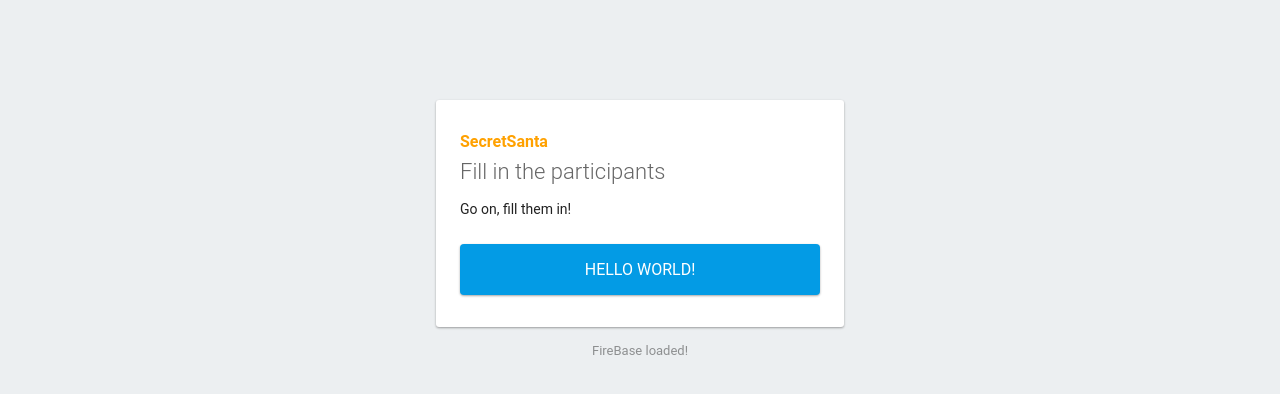
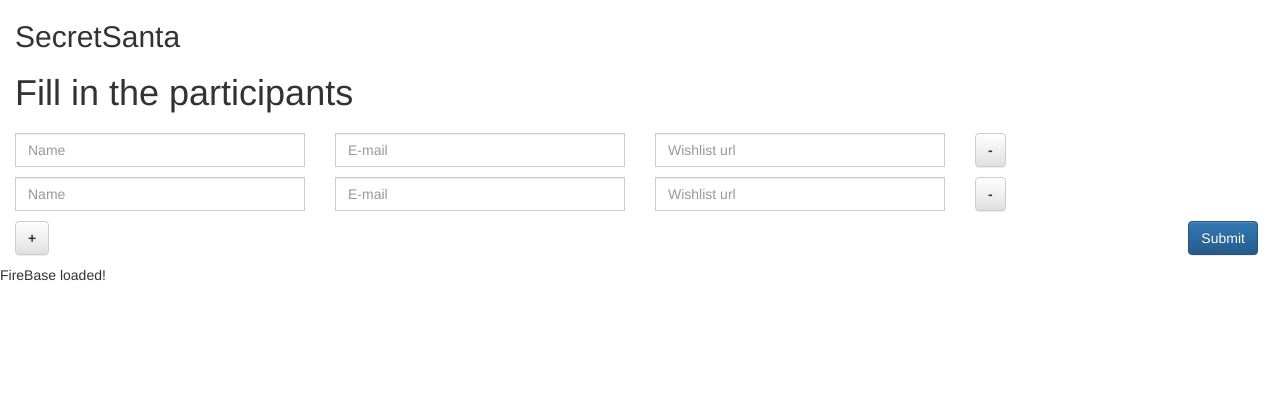
Before and after one commit to jvdmr/secretsanta, a plain HTML site: page public/index.html in a window 1280 px wide. Drawn offline with nearby package versions, Linux system fonts and the light colour scheme; some packages are replaced by stand-ins of ours.

Commit message:
client-side form stuff wheee

```diff
--- /dev/null
+++ b/public/css/my.css
@@ -0,0 +1,8 @@
+.row {
+	margin-bottom: 10px;
+}
+.form-control{
+  -webkit-border-radius: 0;
+     -moz-border-radius: 0;
+          border-radius: 0;
+}
--- a/public/index.html
+++ b/public/index.html
@@ -5,41 +5,68 @@
     <meta name="viewport" content="width=device-width, initial-scale=1">
     <title>SecretSanta</title>
 
-    <!-- update the version number as needed -->
+		<link rel="stylesheet" href="https://maxcdn.bootstrapcdn.com/bootstrap/3.3.7/css/bootstrap.min.css" integrity="sha384-BVYiiSIFeK1dGmJRAkycuHAHRg32OmUcww7on3RYdg4Va+PmSTsz/K68vbdEjh4u" crossorigin="anonymous">
+		<link rel="stylesheet" href="https://maxcdn.bootstrapcdn.com/bootstrap/3.3.7/css/bootstrap-theme.min.css" integrity="sha384-rHyoN1iRsVXV4nD0JutlnGaslCJuC7uwjduW9SVrLvRYooPp2bWYgmgJQIXwl/Sp" crossorigin="anonymous">
+		<link rel="stylesheet" href="/css/my.css">
+	</head>
+
+	<body>
+
+		<div class="container-fluid">
+			<div class="row">
+				<div class="col-md-12">
+					<h2>SecretSanta</h2>
+					<h1>Fill in the participants</h1>
+				</div>
+			</div>
+			<form id="secretSantaForm" action="/secret-santa" method="post">
+				<div id="formRows">
+					<div class="row" id="person0">
+						<div class="col-md-3">
+							<input type="text" class="form-control" placeholder="Name" name="person[0][name]"/>
+						</div>
+						<div class="col-md-3">
+							<input type="text" class="form-control" placeholder="E-mail" name="person[0][email]"/>
+						</div>
+						<div class="col-md-3">
+							<input type="text" class="form-control" placeholder="Wishlist url" name="person[0][wishlist]"/>
+						</div>
+						<div class="col-md-3">
+							<a class="btn btn-default deleterow" data-id="0" role="button" href="#"><b>-</b></a>
+						</div>
+					</div>
+					<div class="row" id="person1">
+						<div class="col-md-3">
+							<input type="text" class="form-control" placeholder="Name" name="person[1][name]"/>
+						</div>
+						<div class="col-md-3">
+							<input type="text" class="form-control" placeholder="E-mail" name="person[1][email]"/>
+						</div>
+						<div class="col-md-3">
+							<input type="text" class="form-control" placeholder="Wishlist url" name="person[1][wishlist]"/>
+						</div>
+						<div class="col-md-3">
+							<a class="btn btn-default deleterow" data-id="1" role="button" href="#"><b>-</b></a>
+						</div>
+					</div>
+				</div>
+				<div class="row">
+					<div class="col-md-11">
+						<a class="btn btn-default addrow" role="button" href="#"><b>+</b></a>
+					</div>
+					<div class="col-md-1">
+						<a class="btn btn-primary submit" role="button" href="#">Submit</a>
+					</div>
+				</div>
+			</form>
+		</div>
+		<p id="load">Firebase SDK Loading&hellip;</p>
+
     <script defer src="/__/firebase/4.8.0/firebase-app.js"></script>
-    <!-- include only the Firebase features as you need -->
-		<script defer src="/__/firebase/4.8.0/firebase-auth.js"></script>
-		<script defer src="/__/firebase/4.8.0/firebase-database.js"></script>
-		<script defer src="/__/firebase/4.8.0/firebase-messaging.js"></script>
-		<script defer src="/__/firebase/4.8.0/firebase-storage.js"></script>
-<!--     initialize the SDK after all desired features are loaded -->
     <script defer src="/__/firebase/init.js"></script>
 
 		<script src="https://ajax.googleapis.com/ajax/libs/jquery/3.2.1/jquery.min.js"></script>
-
-    <style media="screen">
-      body { background: #ECEFF1; color: rgba(0,0,0,0.87); font-family: Roboto, Helvetica, Arial, sans-serif; margin: 0; padding: 0; }
-      #message { background: white; max-width: 360px; margin: 100px auto 16px; padding: 32px 24px; border-radius: 3px; }
-      #message h2 { color: #ffa100; font-weight: bold; font-size: 16px; margin: 0 0 8px; }
-      #message h1 { font-size: 22px; font-weight: 300; color: rgba(0,0,0,0.6); margin: 0 0 16px;}
-      #message p { line-height: 140%; margin: 16px 0 24px; font-size: 14px; }
-      #message a { display: block; text-align: center; background: #039be5; text-transform: uppercase; text-decoration: none; color: white; padding: 16px; border-radius: 4px; }
-      #message, #message a { box-shadow: 0 1px 3px rgba(0,0,0,0.12), 0 1px 2px rgba(0,0,0,0.24); }
-      #load { color: rgba(0,0,0,0.4); text-align: center; font-size: 13px; }
-      @media (max-width: 600px) {
-        body, #message { margin-top: 0; background: white; box-shadow: none; }
-        body { border-top: 16px solid #ffa100; }
-      }
-    </style>
-  </head>
-  <body>
-    <div id="message">
-      <h2>SecretSanta</h2>
-      <h1>Fill in the participants</h1>
-      <p>Go on, fill them in!</p>
-      <a id="helloWorld" href="/helloWorld">Hello World!</a>
-    </div>
-    <p id="load">Firebase SDK Loading&hellip;</p>
+		<script src="https://maxcdn.bootstrapcdn.com/bootstrap/3.3.7/js/bootstrap.min.js" integrity="sha384-Tc5IQib027qvyjSMfHjOMaLkfuWVxZxUPnCJA7l2mCWNIpG9mGCD8wGNIcPD7Txa" crossorigin="anonymous"></script>
 
     <script>
       document.addEventListener('DOMContentLoaded', function() {
@@ -53,14 +80,37 @@
         //
         // // 🔥🔥🔥🔥🔥🔥🔥🔥🔥🔥🔥🔥🔥🔥🔥🔥🔥🔥🔥🔥🔥🔥🔥🔥🔥🔥🔥🔥🔥🔥🔥
 
-				$("#helloWorld").click(function (e) {
-					$.get({
-						url: this.href,
-						success: function (result) {
-							alert(result);
-						}
-					});
+				$(".submit").click(function (e) {
+					$("#secretSantaForm").submit();
 					return false;
+				});
+
+				var personIndex = 2;
+
+				$(".addrow").click(function(e) {
+					var i = personIndex++;
+					$("#formRows").append("" +
+						"<div class='row' id='person" + i + "'>" +
+						"	<div class='col-md-3'>" +
+						"		<input type='text' class='form-control' placeholder='Name' name='person[" + i + "][name]'/>" +
+						"	</div>" +
+						"	<div class='col-md-3'>" +
+						"		<input type='text' class='form-control' placeholder='E-mail' name='person[" + i + "][email]'/>" +
+						"	</div>" +
+						"	<div class='col-md-3'>" +
+						"		<input type='text' class='form-control' placeholder='Wishlist url' name='person[" + i + "][wishlist]'/>" +
+						"	</div>" +
+						"	<div class='col-md-3'>" +
+						"		<a class='btn btn-default deleterow' data-id='" + i + "' role='button' href='#'><b>-</b></a>" +
+						"	</div>" +
+						"</div>" +
+						"");
+				});
+
+				$(".deleterow").click(function(e) {
+					var i = $(this).data("id");
+					var node = $("#person" + i);
+					node.remove();
 				});
 
 				$("#load").html("FireBase loaded!");
```
Also changed, not shown: functions/index.js (+7 -2 lines), firebase.json.
